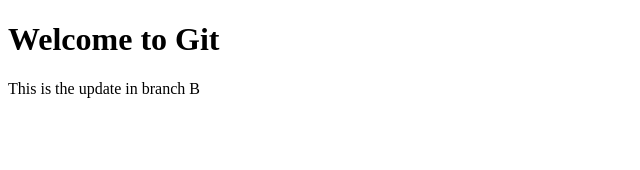
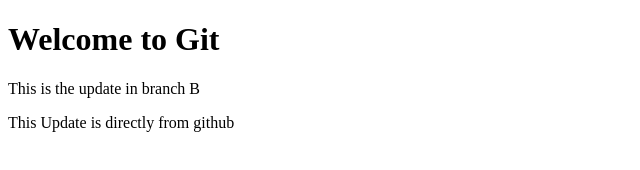
Before and after one commit to Hossainm2424/Git-Demo_Project, a plain HTML site: page Index.html in a window 1280 px wide. Shown: the whole page, without its empty margins (0-640 px from the left). Drawn offline with Linux system fonts and the light colour scheme.

Commit message:
Update Index.html

```diff
--- a/Index.html
+++ b/Index.html
@@ -8,5 +8,6 @@
 <body>
     <h1>Welcome to Git</h1>
     <P>This is the update in branch B</P>
+    <p> This Update is directly from github</p>
 </body>
 </html>
```
